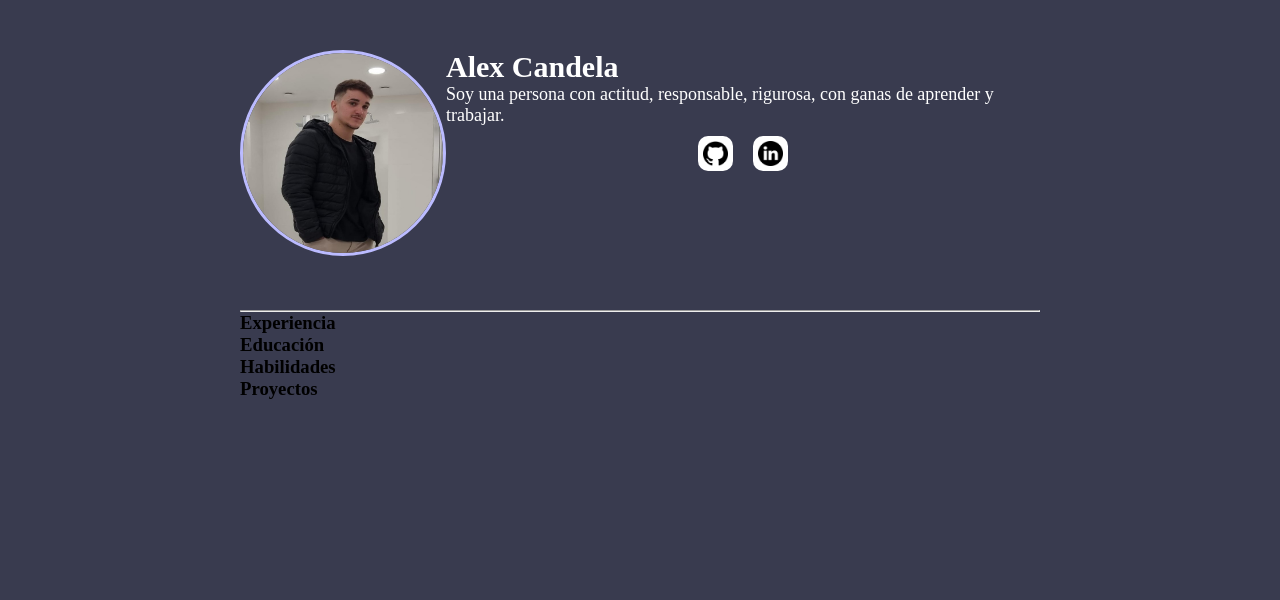
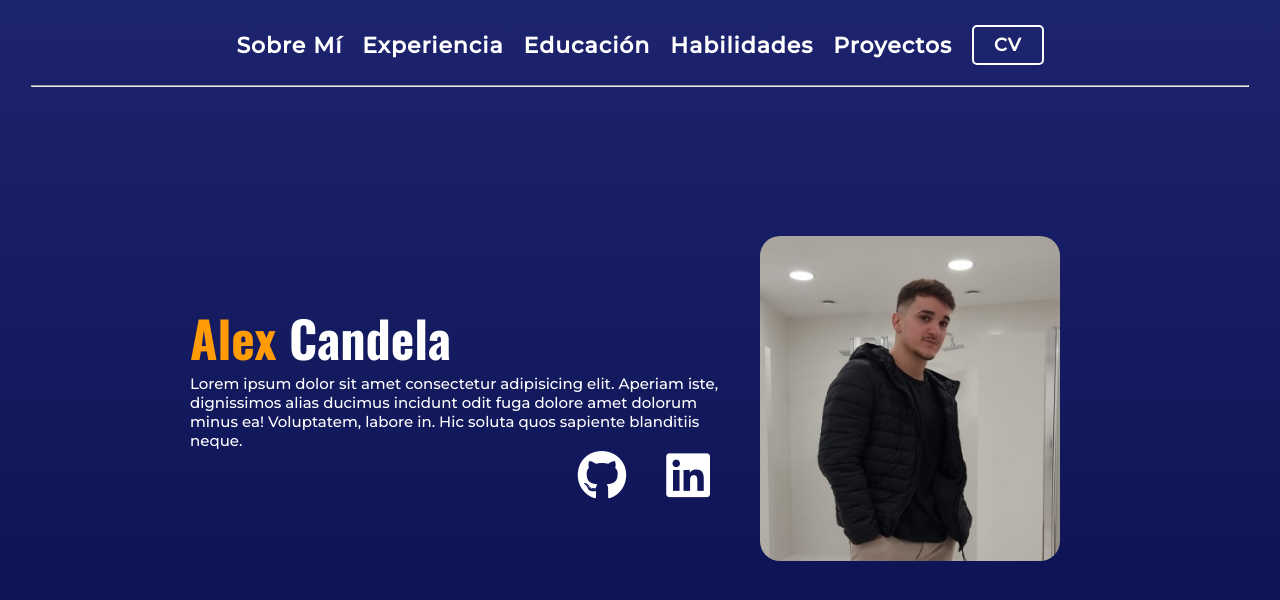
Before and after one commit to alexcandela/alexcandela.github.io, a plain HTML site: page index.html in a window 1280 px wide. Drawn offline with nearby package versions, Linux system fonts and the light colour scheme.

Commit message:
update portafolio

```diff
--- a/css/styles.css
+++ b/css/styles.css
@@ -2,9 +2,13 @@
   padding: 0;
   margin: 0;
 }
+html, body {
+  height: 100%;
+  margin: 0;
+}
 
 body{
-  background-color: #393b4f;
+  background-image: linear-gradient(to bottom , #1d246e, #080e4c);
   display: flex;
   justify-content: center;
   align-items: center;
@@ -14,78 +18,167 @@ body{
 /* font-family: 'Poppins', sans-serif; */
 /* font-family: 'Montserrat', sans-serif; */
 
-.containerAll{
-  width: 800px;
+/* NAV */
+
+nav{
+  display: flex;
+  justify-content: flex-end;
+  align-items: center;
+  flex-direction: column;
+  /* border: solid red 2px; */
+  width: 100%;
+  padding: 25px 0;
+  top: 0;
+  position: fixed;
+}
+
+a{
+  text-decoration: none;
+}
+
+.contNav{
+  display: flex;
+  justify-content: center;
+  align-items: center;
   /* border: solid red 2px; */
 }
 
-.containerAll div{
+.divHr{
+  display: flex;
+  justify-content: center;
+  align-items: center;
   /* border: solid red 2px; */
+  width: 100%;
+  margin: 20px;
 }
 
-/* SOBRE MÍ */
-
-.sobreMi{
+nav ul{
   display: flex;
-  margin: 50px 0;
+  list-style: none;
+  flex-wrap: wrap;
+}
+nav li{
+  text-decoration: none;
+  margin: 0 10px;
 }
 
-.sobreMi div{
-  /* border: solid red; */
+nav a {
+  color: white;
+  font-family: 'Montserrat', sans-serif;
+  font-size: 22px;
+  text-decoration: none;
+  position: relative;
+  font-weight: bold;
+  letter-spacing: 1px;
+  top: 0;
 }
 
-.sobreMiImg{
 
+nav a::after {
+  content: '';
+  position: absolute;
+  bottom: -5px;
+  left: 0;
+  width: 100%;
+  height: 2px;
+  background-color: #ffffff;
+  transform-origin: center;
+  transform: scaleX(0);
+  transition: transform 0.5s ease;
 }
 
-.fotoPerfil{
-  height: 200px;
-  width: 200px;
-  border-radius: 50%;
-  border: solid #bbbbff 3px;
+nav a:hover::after {
+  transform: scaleX(1);
 }
 
-.sobreMiContenido{
-  display: flex;
-  flex-direction: column;
+.cvbtn {
+  margin: 0 10px;
+  font-family: 'Montserrat', sans-serif;
+  letter-spacing: 1px;
+  font-size: 18px;
+  font-weight: bold;
+  color: #fff;
+  background-color: #1d246e;
+  border: 2px solid #fff;
+  padding: 7px 20px;
+  cursor: pointer;
+  border-radius: 5px;
+  transition: background-color 0.3s ease, color 0.3s ease, transform 0.3s ease;
 }
 
-.textoSobreMi{
-  display: flex;
-  flex-direction: column;
+.cvbtn:hover {
+  background-color: #fff;
+  color: #1d246e;
+  transform: scale(1.05);
+  border-color: #1d246e;
+  box-shadow: 0 0 10px rgba(29, 36, 110, 0.5);
 }
 
-.textoSobreMi h3{
-  color: #fff;
-  font-size: 30px;
-
+hr{
+  width: 95%;
 }
 
-.textoSobreMi p{
-  color: #fff;
-  font-size: 18px;
-}
+/* CONTENEDOR DE TODO */
 
-.iconosSobreMi{
+.containerAll{
   display: flex;
   justify-content: center;
   align-items: center;
 }
 
-.iconosSobreMi a{
+/* SOBRE MÍ */
+
+.sobremi{
   display: flex;
   justify-content: center;
-  align-items: center;
-  background-color: #fff;
-  padding: 5px;
-  margin: 10px;
-  border-radius: 10px;
+  /* border: solid red 2px; */
+  max-width: 900px;
 }
 
-.icono{
-  width: 25px;
-  height: 25px;
+.contenidoSobreMi{
+  display: flex;
+  justify-content: center;
+  flex-direction: column;
 }
+
+.contenidoSobreMi h3 span{
+  color: #ff9b05;
+}
+
+.contenidoSobreMi h3{
+  color: #fff;
+  font-family: 'Oswald', sans-serif;
+  font-size: 50px;
+}
+
+.contenidoSobreMi p{
+  color: #fff;
+  font-family: 'Montserrat', sans-serif;
+  font-size: 15px;
+}
+
+.divIconos{
+  display: flex;
+  justify-content: flex-end;
+  /* border: solid red 2px;  */
+}
+
+.divIconos i{
+  font-size: 50px;
+  color: #fff;
+  margin: 0 20px;
+}
+
+.fotoPerfil{
+  margin: 30px;
+}
+
+.fotoPerfil img{
+  width: 300px;
+  height: 325px;
+  border-radius: 20px;
+}
+
 
 /* EXPERIENCIA */
 
--- a/index.html
+++ b/index.html
@@ -4,40 +4,52 @@
 <head>
   <meta charset="UTF-8" />
   <meta name="viewport" content="width=device-width, initial-scale=1.0" />
+  <link rel="preconnect" href="https://fonts.googleapis.com" />
+  <link rel="preconnect" href="https://fonts.gstatic.com" crossorigin />
+  <script src="https://kit.fontawesome.com/dda3477dd5.js" crossorigin="anonymous"></script>
+  <link href="https://fonts.googleapis.com/css2?family=Montserrat:wght@500&family=Oswald:wght@700&display=swap"
+    rel="stylesheet" />
   <link rel="stylesheet" href="css/styles.css" />
   <title>Alex Candela</title>
 </head>
 
 <body>
+  <!-- NAV -->
+  <nav>
+    <div class="contNav">
+      <ul>
+        <li><a href="#sobremi">Sobre Mí</a></li>
+        <li><a href="#experiencia">Experiencia</a></li>
+        <li><a href="#educación">Educación</a></li>
+        <li><a href="#habilidades">Habilidades</a></li>
+        <li><a href="#Proyectos">Proyectos</a></li>
+      </ul>
+      <button class="cvbtn">CV</button>
+    </div>
+    <div class="divHr">
+      <hr/>
+    </div>
+  </nav>
+  <!-- TODO -->
   <div class="containerAll">
-        <div id="sobreMi" class="sobreMi">
-            <div class="sobreMiImg">
-                <img class="fotoPerfil" src="assets/img/foto2.jpg" alt="foto_alexcandela">
-            </div>
-            <div class="sobreMiContenido">
-                <div class="textoSobreMi">
-                    <h3>Alex Candela</h3>
-                    <p>Soy una persona con actitud, responsable, rigurosa, con ganas de
-                        aprender y trabajar.</p>
-                </div>
-                <div class="iconosSobreMi">
-                    <a href="http://"><img class="icono" src="assets/img/github.png" alt="github"></a>
-                    <a href="http://"><img class="icono" src="assets/img/linkedin.png" alt="linkedin"></a>
+    <!-- SOBRE MÍ -->
+    <div class="sobremi">
+      <div class="contenidoSobreMi">
+        <h3><span>Alex</span> Candela</h3>
+        <p>
+          Lorem ipsum dolor sit amet consectetur adipisicing elit. Aperiam
+          iste, dignissimos alias ducimus incidunt odit fuga dolore amet
+          dolorum minus ea! Voluptatem, labore in. Hic soluta quos sapiente
+          blanditiis neque.
+        </p>
+        <div class="divIconos">
+          <i class="fab fa-github"></i>
+          <i class="fa-brands fa-linkedin"></i>
         </div>
       </div>
+      <div class="fotoPerfil">
+        <img src="assets/img/foto2.jpg" alt="foto_perfil">
       </div>
-        <hr>
-        <div id="experiencia" class="experiencia">
-            <h3>Experiencia</h3>
-        </div>
-        <div id="educacion" class="educacion">
-            <h3>Educación</h3>
-        </div>
-        <div id="habilidades" class="habilidades">
-            <h3>Habilidades</h3>
-        </div>
-        <div id="proyectos" class="proyectos">
-            <h3>Proyectos</h3>
     </div>
   </div>
   <script src="js/scripts.js"></script>
```
Lines whose indentation alone changed are shown as unchanged.
